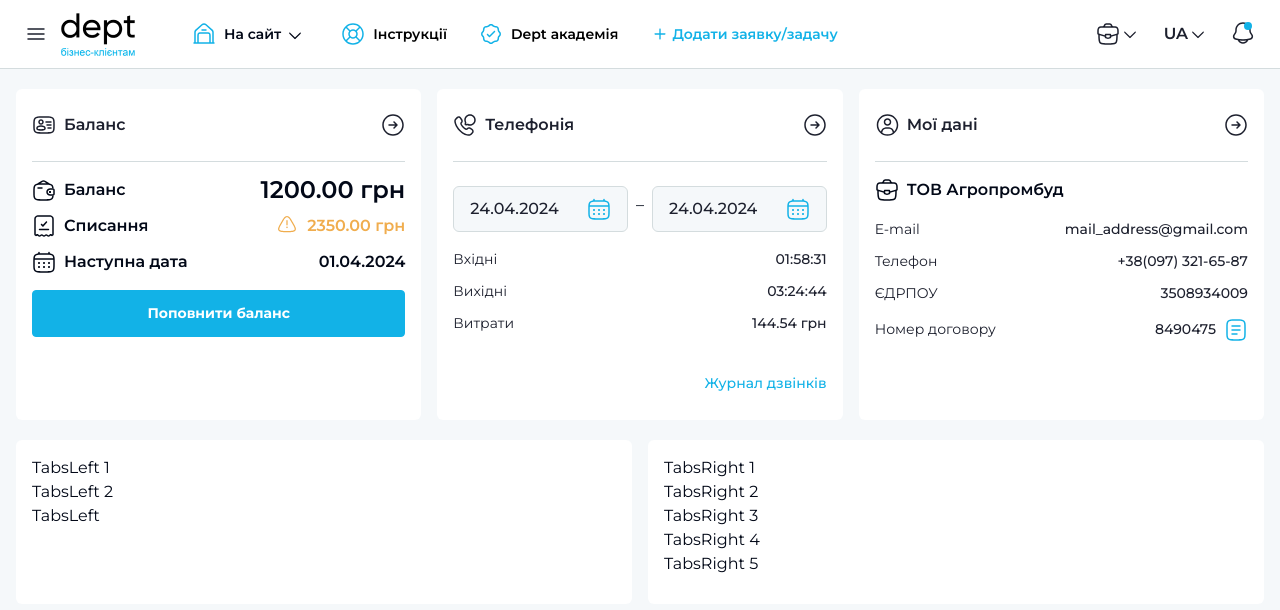
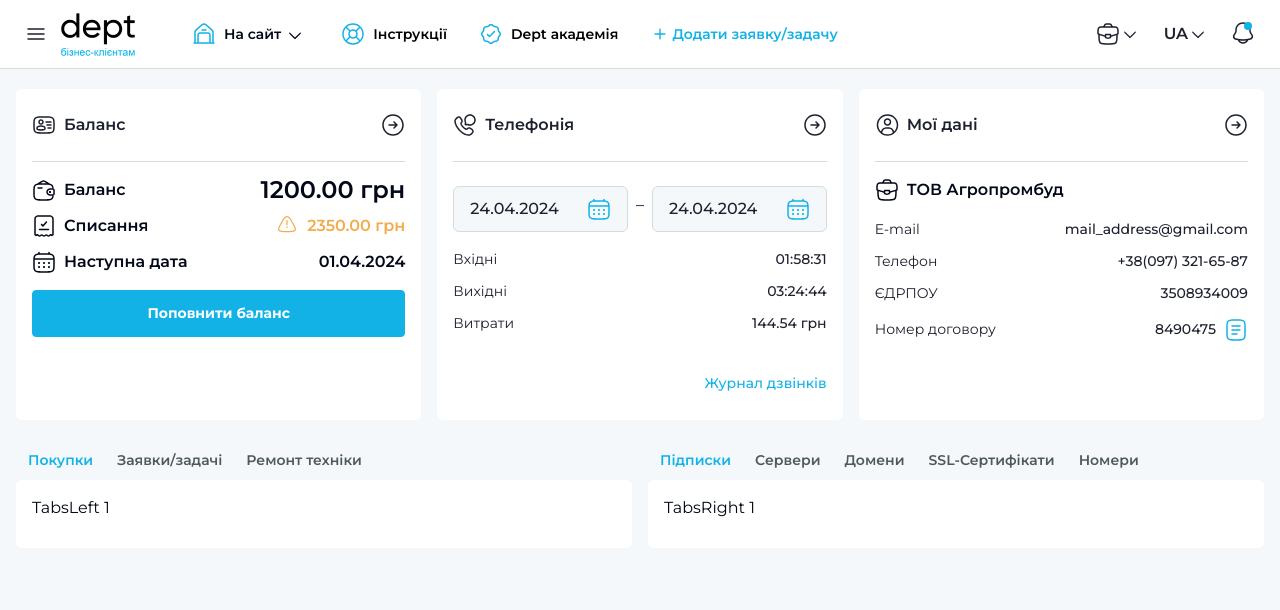
Before and after one commit to demchukv/dept, a Next.js app: page / in a window 1280 px wide. Shown: the top 610 px of the page. Built offline with nearby package versions, Linux system fonts and the light colour scheme.

Commit message:
start bottom tabs and accordion

```diff
--- a/app/components/dashboard/tabs-left.tsx
+++ b/app/components/dashboard/tabs-left.tsx
@@ -1,12 +1,24 @@
 import React from 'react';
 import { Card } from '@/app/components/card/card';
+import { Tabs, TabsContent, TabsList, TabsTrigger } from '@/components/ui/tabs';
 
 export const TabsLeft = () => {
   return (
-    <Card>
-      <div>TabsLeft 1</div>
-      <div>TabsLeft 2 </div>
-      <div>TabsLeft </div>
-    </Card>
+    <Tabs defaultValue="tab1" className="w-full">
+      <TabsList>
+        <TabsTrigger value="tab1">Покупки</TabsTrigger>
+        <TabsTrigger value="tab2">Заявки/задачі</TabsTrigger>
+        <TabsTrigger value="tab3">Ремонт техніки</TabsTrigger>
+      </TabsList>
+      <TabsContent value="tab1">
+        <Card>TabsLeft 1</Card>
+      </TabsContent>
+      <TabsContent value="tab2">
+        <Card>TabsLeft 2</Card>
+      </TabsContent>
+      <TabsContent value="tab3">
+        <Card>TabsLeft 3</Card>
+      </TabsContent>
+    </Tabs>
   );
 };
--- a/app/components/dashboard/tabs-right.tsx
+++ b/app/components/dashboard/tabs-right.tsx
@@ -1,14 +1,32 @@
 import React from 'react';
 import { Card } from '@/app/components/card/card';
+import { Tabs, TabsContent, TabsList, TabsTrigger } from '@/components/ui/tabs';
 
 export const TabsRight = () => {
   return (
-    <Card>
-      <div>TabsRight 1</div>
-      <div>TabsRight 2 </div>
-      <div>TabsRight 3 </div>
-      <div>TabsRight 4</div>
-      <div>TabsRight 5</div>
-    </Card>
+    <Tabs defaultValue="tab1" className="w-full">
+      <TabsList>
+        <TabsTrigger value="tab1">Підписки</TabsTrigger>
+        <TabsTrigger value="tab2">Сервери</TabsTrigger>
+        <TabsTrigger value="tab3">Домени</TabsTrigger>
+        <TabsTrigger value="tab4">SSL-Сертифікати</TabsTrigger>
+        <TabsTrigger value="tab5">Номери</TabsTrigger>
+      </TabsList>
+      <TabsContent value="tab1">
+        <Card>TabsRight 1</Card>
+      </TabsContent>
+      <TabsContent value="tab2">
+        <Card>TabsRight 2</Card>
+      </TabsContent>
+      <TabsContent value="tab3">
+        <Card>TabsRight 3</Card>
+      </TabsContent>
+      <TabsContent value="tab4">
+        <Card>TabsRight 4</Card>
+      </TabsContent>
+      <TabsContent value="tab5">
+        <Card>TabsRight 5</Card>
+      </TabsContent>
+    </Tabs>
   );
 };
--- /dev/null
+++ b/components/ui/tabs.tsx
@@ -0,0 +1,55 @@
+'use client';
+
+import * as React from 'react';
+import * as TabsPrimitive from '@radix-ui/react-tabs';
+
+import { cn } from '@/lib/utils';
+
+const Tabs = TabsPrimitive.Root;
+
+const TabsList = React.forwardRef<
+  React.ElementRef<typeof TabsPrimitive.List>,
+  React.ComponentPropsWithoutRef<typeof TabsPrimitive.List>
+>(({ className, ...props }, ref) => (
+  <TabsPrimitive.List
+    ref={ref}
+    className={cn(
+      'inline-flex items-center justify-center py-2.5 text-gray-dark font-semibold text-sm leading-[1.14]',
+      className,
+    )}
+    {...props}
+  />
+));
+TabsList.displayName = TabsPrimitive.List.displayName;
+
+const TabsTrigger = React.forwardRef<
+  React.ElementRef<typeof TabsPrimitive.Trigger>,
+  React.ComponentPropsWithoutRef<typeof TabsPrimitive.Trigger>
+>(({ className, ...props }, ref) => (
+  <TabsPrimitive.Trigger
+    ref={ref}
+    className={cn(
+      'inline-flex items-center justify-center whitespace-nowrap px-3 text-sm font-semibold text-gray-dark ring-offset-background transition-all focus-visible:outline-none focus-visible:ring-2 focus-visible:ring-ring focus-visible:ring-offset-2 disabled:pointer-events-none disabled:opacity-50 data-[state=active]:text-main-color',
+      className,
+    )}
+    {...props}
+  />
+));
+TabsTrigger.displayName = TabsPrimitive.Trigger.displayName;
+
+const TabsContent = React.forwardRef<
+  React.ElementRef<typeof TabsPrimitive.Content>,
+  React.ComponentPropsWithoutRef<typeof TabsPrimitive.Content>
+>(({ className, ...props }, ref) => (
+  <TabsPrimitive.Content
+    ref={ref}
+    className={cn(
+      'ring-offset-background focus-visible:outline-none focus-visible:ring-2 focus-visible:ring-ring focus-visible:ring-offset-2',
+      className,
+    )}
+    {...props}
+  />
+));
+TabsContent.displayName = TabsPrimitive.Content.displayName;
+
+export { Tabs, TabsList, TabsTrigger, TabsContent };
--- a/package.json
+++ b/package.json
@@ -21,6 +21,7 @@
     "@radix-ui/react-scroll-area": "^1.1.0",
     "@radix-ui/react-separator": "^1.1.0",
     "@radix-ui/react-slot": "^1.1.0",
+    "@radix-ui/react-tabs": "^1.1.0",
     "@radix-ui/react-toast": "^1.2.1",
     "class-variance-authority": "^0.7.0",
     "clsx": "^2.1.1",
```
Also changed, not shown: 1 other file (tests, documents, lock files or other folders).
